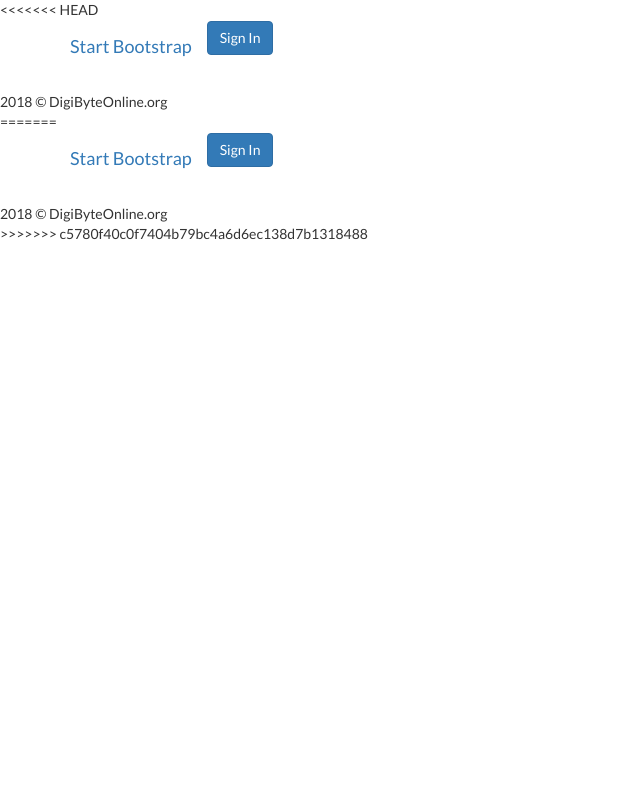
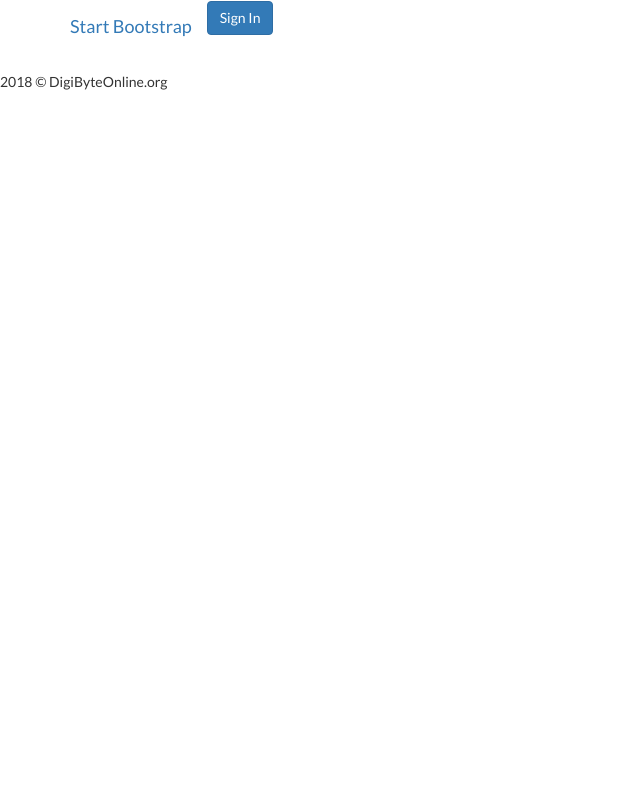
Before and after one commit to mtdlaurynas/projektas1, a PHP site: page / in a window 1280 px wide. Shown: the whole page, without its empty margins (0-640 px from the left). Run offline with PHP 8.4, Linux system fonts and the light colour scheme.

Commit message:
atitaisiau

```diff
--- a/index.php
+++ b/index.php
@@ -1,4 +1,3 @@
-<<<<<<< HEAD
 <!DOCTYPE html>
 <html>
 <title>DigiByteOnline.org - Decentralized Exchange Fundraising</title>
@@ -36,46 +35,3 @@
   <footer>2018 &copy; DigiByteOnline.org</footer>
   <script src="/js/bootstrap.js"></script>
 </body>
-
-=======
-<!DOCTYPE html>
-<html>
-<title>DigiByteOnline.org - Decentralized Exchange Fundraising</title>
-<meta charset="UTF-8">
-<meta name="viewport" content="width=device-width, initial-scale=1">
-<link rel="stylesheet" href="/css/bootstrap.css">
-<link rel="stylesheet" href="/css/style.css">
-<link rel="stylesheet" href="https://fonts.googleapis.com/css?family=Lato">
-<link rel="stylesheet" href="https://cdnjs.cloudflare.com/ajax/libs/font-awesome/4.7.0/css/font-awesome.min.css">
-<style>
-  body,
-  h1,
-  h2,
-  h3,
-  h4,
-  h5,
-  h6 {
-    font-family: "Lato", sans-serif;
-  }
-
-  body,
-  html {
-    height: 100%;
-  }
-</style>
-
-<body>
-
-  <!-- Navigacijos meniu -->
-  <nav class="navbar navbar-light bg-light static-top">
-    <div class="container">
-      <a class="navbar-brand" href="#">Start Bootstrap</a>
-      <a class="btn btn-primary" href="#">Sign In</a>
-    </div>
-  </nav>
-  <footer>2018 &copy; DigiByteOnline.org</footer>
-  <script src="/js/bootstrap.js"></script>
-</body>
-
->>>>>>> c5780f40c0f7404b79bc4a6d6ec138d7b1318488
-</html>
```
